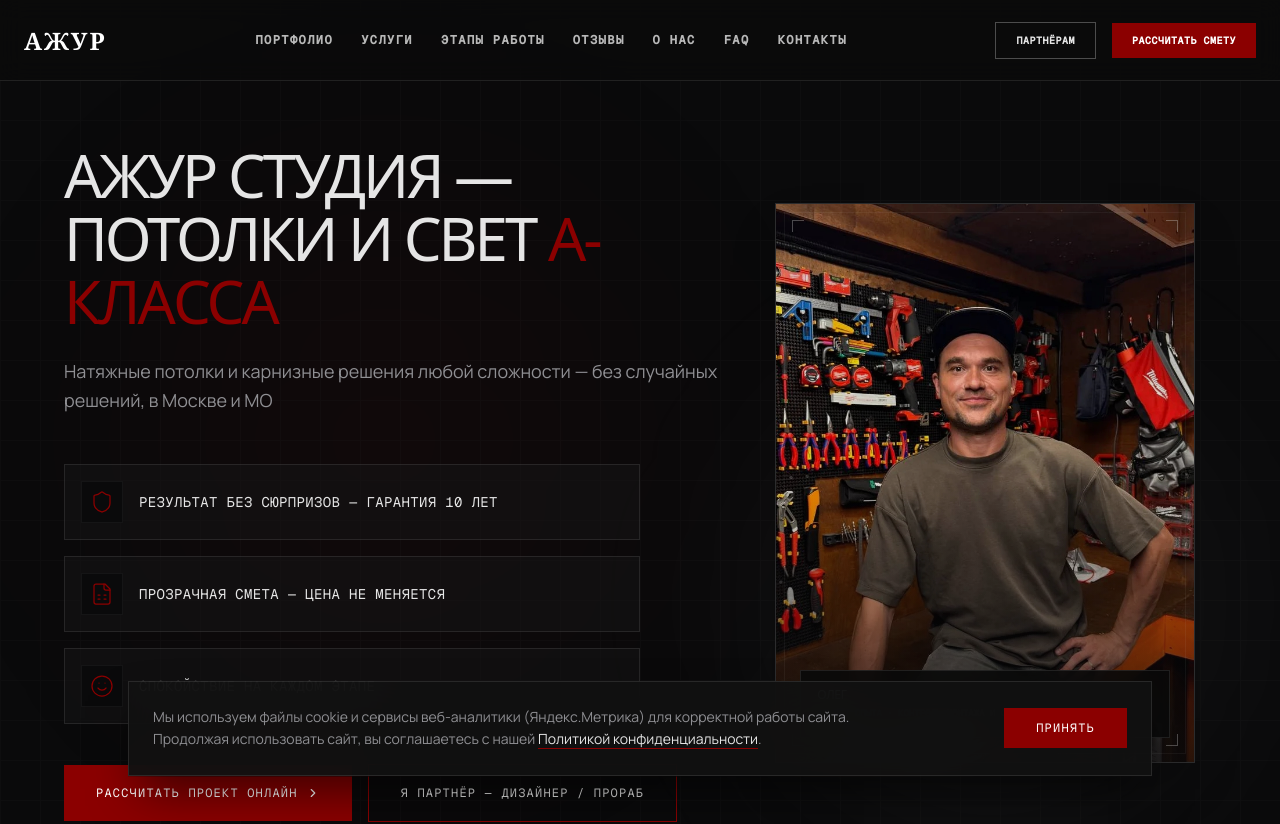
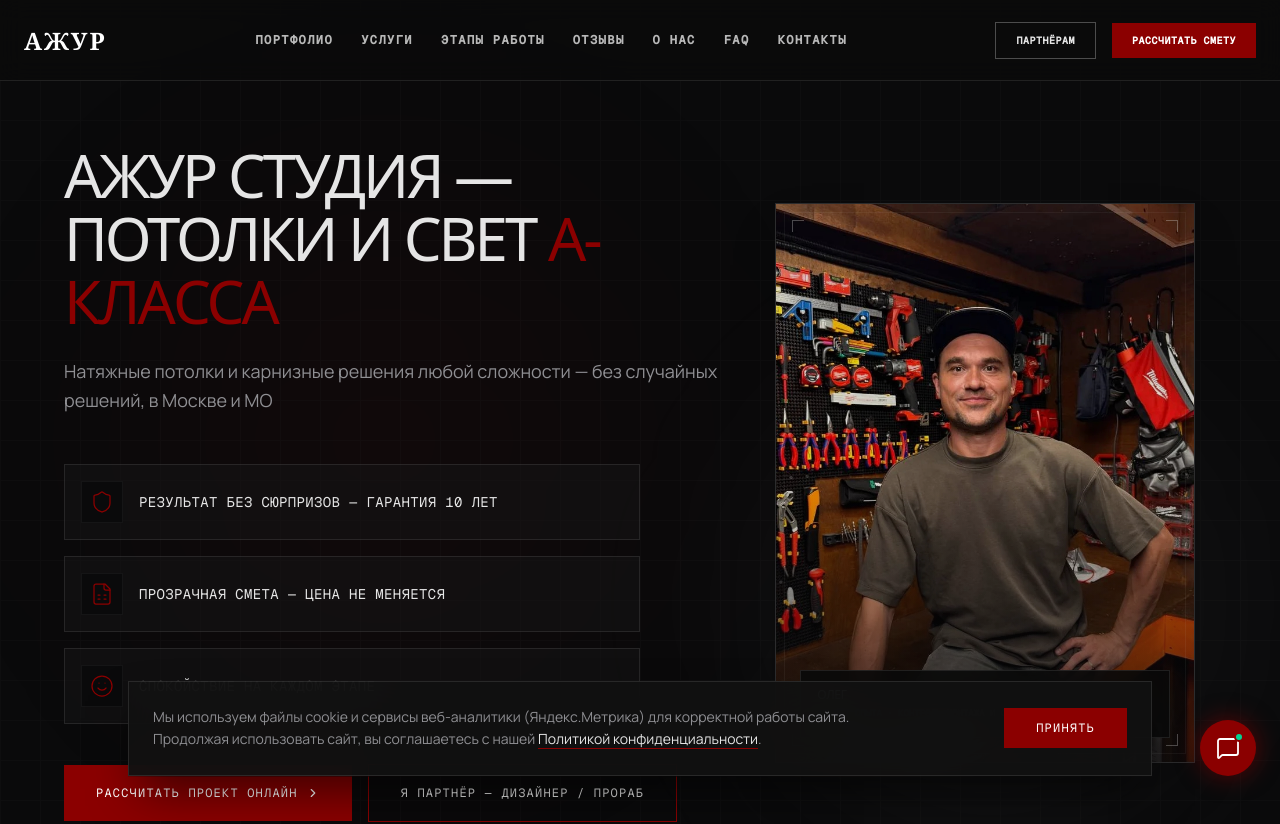
Before and after one commit to Js1nelow/Azhur-Studio, a React (Vite) app: page / in a window 1280 px wide. Shown: the top 824 px of the page. Built offline with nearby package versions, Linux system fonts and the light colour scheme; a web font is replaced by a local one.

Commit message:
feat(ui): add floating quick contact widget with Oleg Misyagin contacts

```diff
--- a/src/App.tsx
+++ b/src/App.tsx
@@ -9,6 +9,7 @@ import { TransitionProvider } from './contexts/TransitionContext';
 import { YandexMetrika } from './components/YandexMetrika';
 import { CookieBanner } from './components/CookieBanner';
 import { Privacy } from './pages/Privacy';
+import { FloatingContactWidget } from './components/FloatingContactWidget';
 
 export default function App() {
   const [isModalOpen, setIsModalOpen] = useState(false);
@@ -47,6 +48,8 @@ export default function App() {
             selectedService={selectedService}
           />
           <CookieBanner />
+          {/* Floating Contact Widget — always on top */}
+          <FloatingContactWidget />
         </div>
       </TransitionProvider>
     </BrowserRouter>
```
